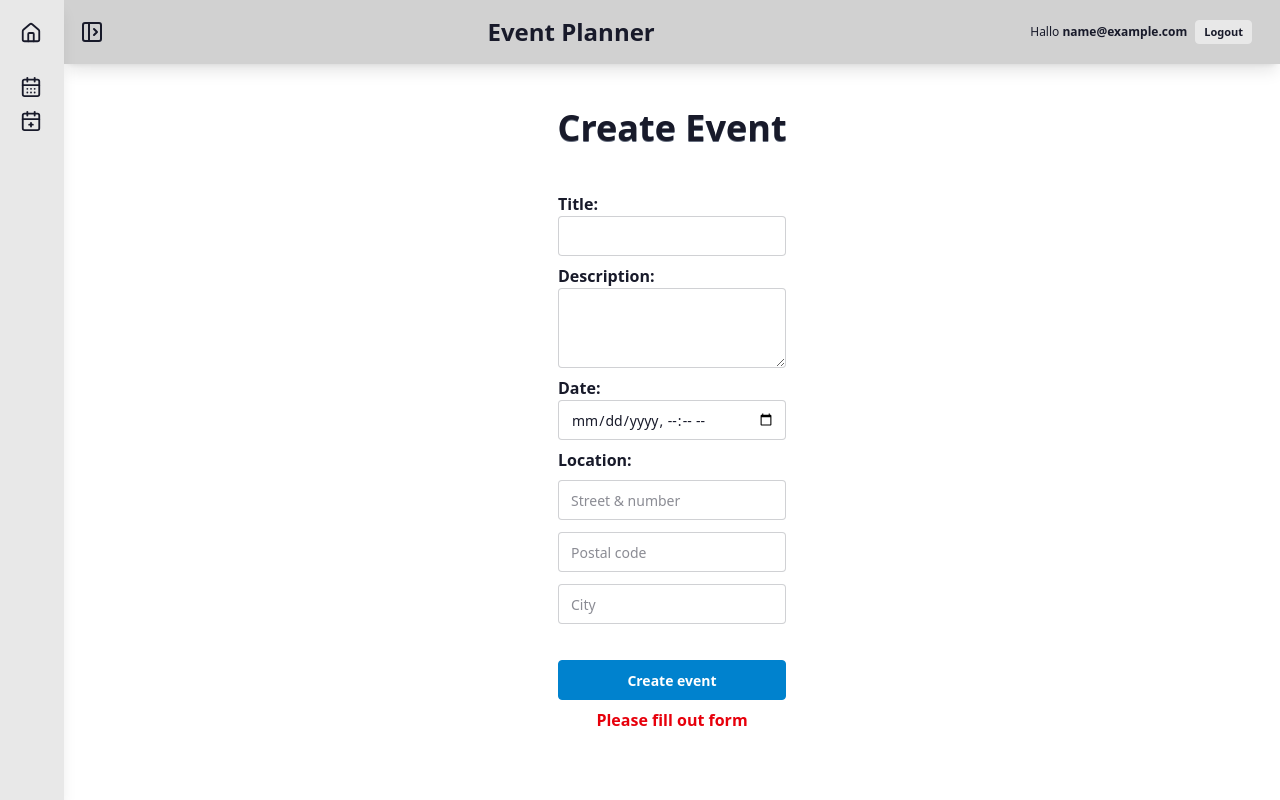
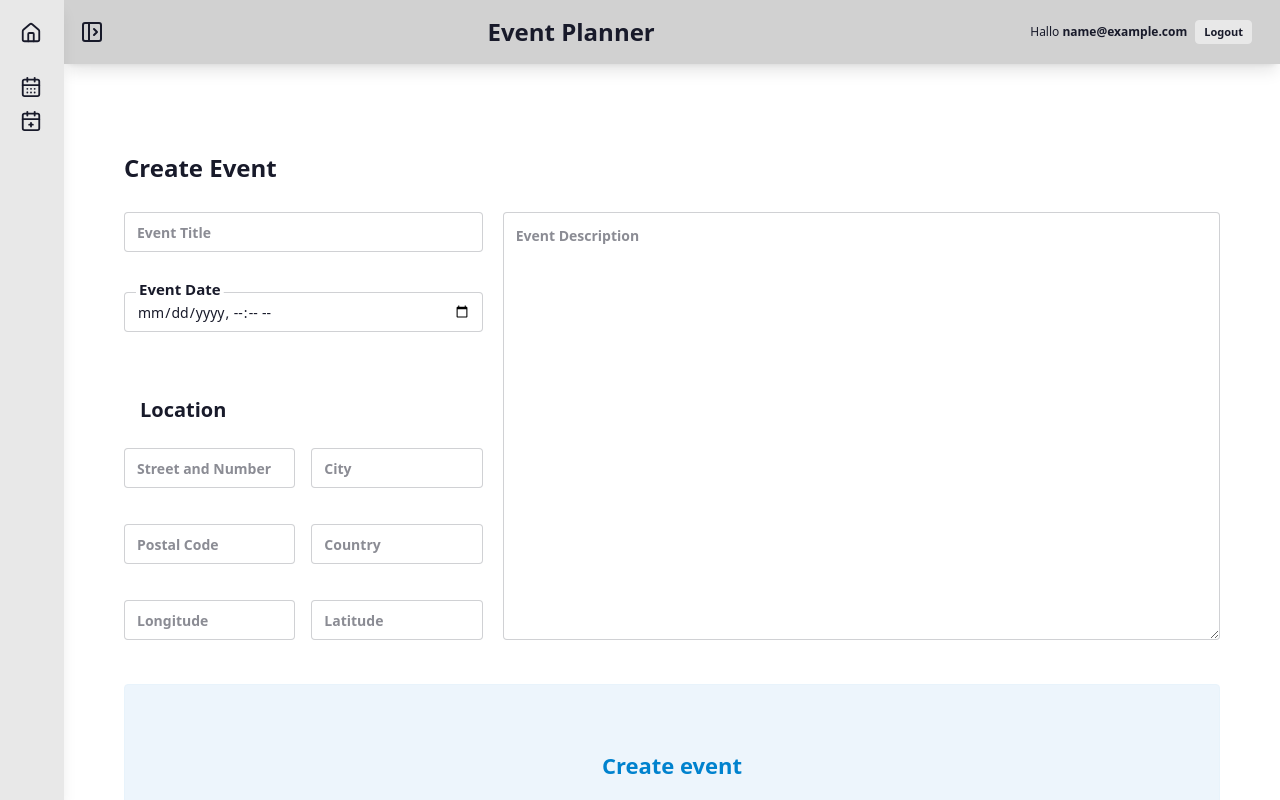
Before and after one commit to GittyX3b/wbs-project_6, a React app in the folder frontend/: page /create-event in a window 1280 px wide. Shown: the top 800 px of the page. Built offline with nearby package versions, Linux system fonts and the light colour scheme; sample sign-in values are in the browser's storage; the HTML template or start-up script is replaced by a standard one.

Commit message:
added styling and function to create-event page

```diff
--- a/frontend/src/components/NavDrawer.tsx
+++ b/frontend/src/components/NavDrawer.tsx
@@ -4,7 +4,7 @@ import { House, CalendarPlus2, CalendarDays } from "lucide-react";
 import { useAuth } from "../contexts/AuthContext";
 
 export function NavDrawer() {
-  const { user, logout } = useAuth();
+  const { user } = useAuth();
 
   return (
     <div className="drawer-side is-drawer-close:overflow-visible shadow-lg">
--- a/frontend/src/pages/CreateEvent.tsx
+++ b/frontend/src/pages/CreateEvent.tsx
@@ -1,90 +1,184 @@
-import { useState } from "react";
+import { createEventInDB } from "@utils/apiAccess";
+import { useNavigate } from "react-router";
 
-/**
- * Define string literal type CreateEventState
- */
-type CreateEventState = "fetching" | "init" | "emptyFields";
+export type FormOutputType = {
+  title: string;
+  description: string;
+  date: string;
+  location: string;
+  longitude: number | null;
+  latitude: number | null;
+};
 
 export function CreateEvent() {
-  const [createEventState, SetCreateEventState] = useState(() => "init");
+  const navigate = useNavigate();
+
+  const handleSubmit = async (e: React.FormEvent<HTMLFormElement>) => {
+    e.preventDefault(); // verhindert Page Reload
+
+    const formData = new FormData(e.currentTarget);
+
+    const formOutput: FormOutputType = {
+      title: formData.get("title") as string,
+      description: formData.get("description") as string,
+      date: formData.get("date") as string,
+      location: mergeLocation(formData),
+      longitude: formData.get("longitude")
+        ? Number(formData.get("longitude"))
+        : null,
+      latitude: formData.get("latitude")
+        ? Number(formData.get("latitude"))
+        : null,
+    };
+
+    try {
+      const res = await createEventInDB(formOutput);
+      if (res.success) {
+        // navigation direkt nach erfolgreichem POST
+        navigate("/my-events", { replace: true });
+      } else {
+        console.error("Event creation failed:", res);
+      }
+    } catch (err) {
+      console.error("Error creating event:", err);
+    }
+  };
 
   return (
-    <>
-      <div className="flex flex-col items-center justify-center">
-        <h1 className="font-bold text-2xl text-shadow-gray-500 text-shadow-2xs m-4">
-          Create Event
-        </h1>
-        <form className="flex flex-col">
-          <label className="font-bold" htmlFor="title">
-            Title:
-          </label>
-          <input className="input mb-2" type="text" name="title" id="title" />
-          <label className="font-bold" htmlFor="description">
-            Description:
-          </label>
-          <textarea
-            className="textarea mb-2"
-            name="description"
-            id="description"
-          ></textarea>
-          <label className="font-bold" htmlFor="date">
-            Date:
-          </label>
-          <input
-            className="input mb-2"
-            type="datetime-local"
-            name="date"
-            id="date"
-          />
-          <label className="font-bold mb-2" htmlFor="street">
-            Location:
-          </label>
-          {/* <input
-            className="input mb-2"
-            type="text"
-            name="location"
-            id="location"
-          /> */}
-          <label className="floating-label mb-3">
+    <div className="p-15">
+      <h2>Create Event</h2>
+      <form className="grid grid-cols-[1fr_2fr] gap-5" onSubmit={handleSubmit}>
+        <fieldset className="flex flex-col justify-start">
+          <label className="floating-label mb-10">
             <input
               type="text"
-              id="street"
-              name="street"
-              placeholder="Street & number"
-              className="input input-md"
+              id="title"
+              name="title"
+              placeholder="Event Title"
+              className="input input-md w-full placeholder:font-bold "
+              required
             />
-            <span>Street & number</span>
+            <span className="text-xl font-bold">Event Title</span>
           </label>
-          <label className="floating-label mb-3">
+
+          <label className="floating-label mb-10">
+            <input
+              type="datetime-local"
+              id="date"
+              name="date"
+              placeholder="Event Date"
+              className="input input-md w-full placeholder:font-bold "
+              required
+              onInput={(e) => (e.target as HTMLInputElement).blur()}
+            />
+            <span className="text-xl font-bold">Event Date</span>
+          </label>
+
+          <div className="text-xl font-bold p-6 pl-4">Location</div>
+          <div className="grid grid-cols-2 gap-4">
+            <label className="floating-label mb-5">
               <input
                 type="text"
-              id="postaCode"
-              name="postalCode"
-              placeholder="Postal code"
-              className="input input-md"
+                id="streetNumber"
+                name="streetNumber"
+                placeholder="Street and Number"
+                className="input input-md w-full placeholder:font-bold "
               />
-            <span>Postal code</span>
+              <span className="text-xl font-bold">Street and Number</span>
             </label>
-          <label className="floating-label mb-3">
+            <label className="floating-label mb-5">
               <input
                 type="text"
                 id="city"
                 name="city"
                 placeholder="City"
-              className="input input-md"
+                className="input input-md w-full placeholder:font-bold "
               />
-            <span>City</span>
+              <span className="text-xl font-bold">City</span>
             </label>
-          <button className="btn btn-primary mt-6" type="submit">
+            <label className="floating-label mb-5">
+              <input
+                type="text"
+                id="postalcode"
+                name="postalcode"
+                placeholder="Postal Code"
+                className="input input-md w-full placeholder:font-bold "
+              />
+              <span className="text-xl font-bold">Postal Code</span>
+            </label>
+            <label className="floating-label mb-5">
+              <input
+                type="text"
+                id="Country"
+                name="Country"
+                placeholder="Country"
+                className="input input-md w-full placeholder:font-bold "
+              />
+              <span className="text-xl font-bold">Country</span>
+            </label>
+            <label className="floating-label">
+              <input
+                type="number"
+                id="longitude"
+                name="longitude"
+                placeholder="Longitude"
+                className="input input-md w-full placeholder:font-bold "
+              />
+              <span className="text-xl font-bold">Longitude</span>
+            </label>
+            <label className="floating-label">
+              <input
+                type="number"
+                id="latitude"
+                name="latitude"
+                placeholder="Latitude"
+                className="input input-md w-full placeholder:font-bold "
+              />
+              <span className="text-xl font-bold">Latitude</span>
+            </label>
+          </div>
+        </fieldset>
+
+        <fieldset className="gap-3 h-full">
+          <label className="floating-label mb-3 h-full">
+            <textarea
+              id="description"
+              name="description"
+              placeholder="Event Description"
+              className="input input-md p-3 w-full min-h-full placeholder:font-bold"
+            ></textarea>
+            <span className="text-xl font-bold">Event Description</span>
+          </label>
+        </fieldset>
+
+        <button
+          className="btn btn-primary btn-soft btn-xl mt-6 col-span-2 py-20"
+          type="submit"
+        >
           Create event
         </button>
       </form>
-        <p className="text-red-600 font-bold mt-2">
-          {createEventState === "emptyFields"
-            ? "⚠️ There are empty fields ⚠️"
-            : "Please fill out form"}
-        </p>
     </div>
-    </>
   );
 }
+
+function mergeLocation(formData: FormData): string {
+  const street = formData.get("streetNumber") as string;
+  const postal = formData.get("postalcode") as string;
+  const city = formData.get("city") as string;
+  const country = formData.get("Country") as string;
+
+  return `${street}, ${postal} ${city}, ${country}`;
+}
+
+// const validate = ({ name, email, message }) => {
+//   const newErrors = {};
+//   if (!name.trim()) newErrors.name = 'Name is required.';
+//   if (!email.trim()) {
+//     newErrors.email = 'Email is required.';
+//   } else if (!/\S+@\S+\.\S+/.test(email)) {
+//     newErrors.email = 'Invalid email format.';
+//   }
+//   if (!message.trim()) newErrors.message = 'Message is required.';
+//   return newErrors;
+// };
--- a/frontend/src/pages/MyEvents.tsx
+++ b/frontend/src/pages/MyEvents.tsx
@@ -50,7 +50,7 @@ const MyEvents = () => {
           {eventData?.results
             .filter((item) => item.organizerId === user.id)
             .map((item) => {
-              return <EventCard {...item} editable="true" key={item.id} />;
+              return <EventCard {...item} editable={true} key={item.id} />;
             })}
         </div>
       </div>
--- a/frontend/src/utils/apiAccess.ts
+++ b/frontend/src/utils/apiAccess.ts
@@ -1,3 +1,5 @@
+import { type FormOutputType } from "@pages/CreateEvent";
+
 const apiBaseUrl: string = "http://localhost:3001/";
 
 type Event = {
@@ -92,6 +94,25 @@ export function addUser(email: string, password: string): Promise<object> {
     });
 }
 
+async function createEventInDB(
+  eventData: FormOutputType
+): Promise<{ success: boolean }> {
+  const requestUrl = apiBaseUrl + "api/events/";
+  const requestOptions = {
+    method: "POST",
+    headers: {
+      "Content-Type": "application/json",
+      Authorization: `Bearer ${localStorage.getItem("token")}`,
+    },
+    body: JSON.stringify(eventData),
+  };
+
+  const response = await fetch(requestUrl, requestOptions);
+  const data = await response.json();
+
+  return { success: !!data.id }; // true, wenn Event erstellt
+}
+
 async function deleteEventInDB(eventId: number): Promise<{ success: boolean }> {
   const requestUrl = apiBaseUrl + "api/events/" + eventId;
   const requestOptions = {
@@ -121,5 +142,6 @@ export {
   fetchEvents,
   type EventsRequest,
   fetchData,
+  createEventInDB,
   deleteEventInDB,
 };
```
Lines whose indentation alone changed are shown as unchanged.
